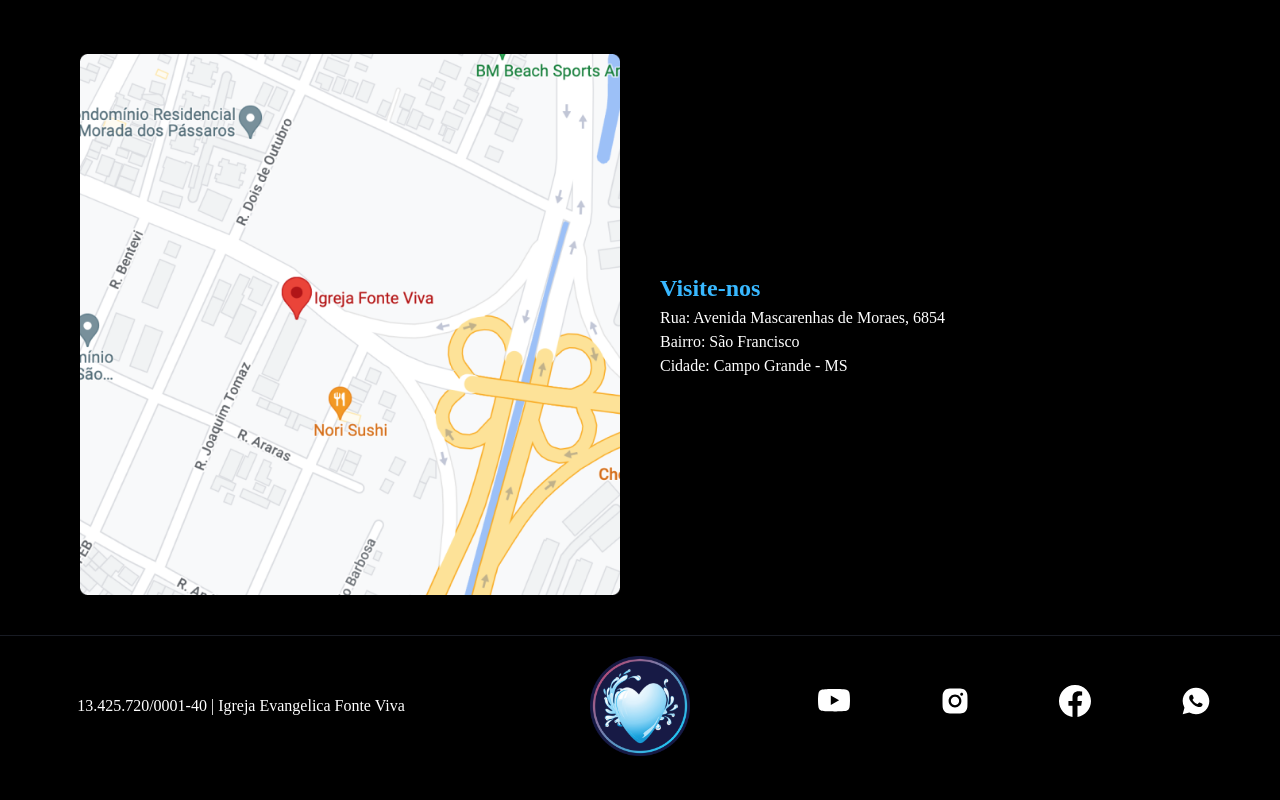
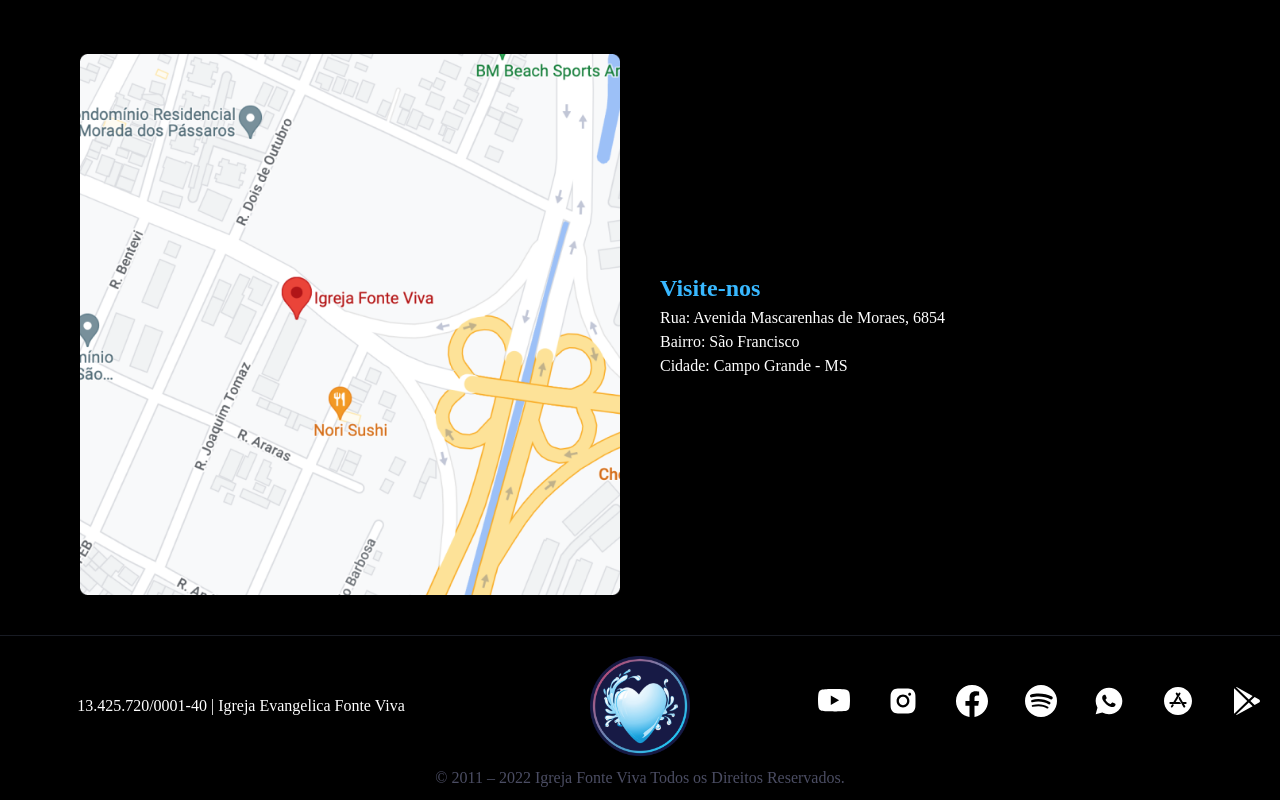
Before and after one commit to lcpsd/one-page-fonte-viva, a Next.js app: page / in a window 1280 px wide. Shown: the part 4423-5223 px from the top of the page. Before the commit the page ends 5199 px from the top, so only its background shows below. Built offline with nearby package versions, Linux system fonts and the light colour scheme; no server answers.

Commit message:
footer links update

```diff
--- a/src/components/Footer.tsx
+++ b/src/components/Footer.tsx
@@ -1,36 +1,45 @@
 import { Box, Flex, Icon, Img, Link, SimpleGrid, Text } from "@chakra-ui/react";
 import { AiFillInstagram } from "react-icons/ai";
-import { BsFacebook, BsYoutube } from "react-icons/bs";
+import { BsFacebook, BsSpotify, BsYoutube } from "react-icons/bs";
 import { RiWhatsappFill } from "react-icons/ri";
 import { FooterIcon } from "./FooterIcon";
+import {IoLogoAppleAppstore, IoLogoGooglePlaystore} from 'react-icons/io5'
 
 export function Footer(){
 
     return(
-        <Box borderTop="1px" borderTopColor="gray.900" w="100%">
+        <Flex borderTop="1px" borderTopColor="gray.900" w="100%" direction="column" align="center" p="10px">
             <Flex
             color="white"
             align="center"
             w="100%"
             maxW="1500px"
-            p="20px"
+            p="10px"
             mx="auto"
             direction={{base: "column", lg: "row"}}
             gap={{base: "40px", lg: "0px"}}>
                 <Text flex="3" textAlign="center">13.425.720/0001-40 | Igreja Evangelica Fonte Viva</Text>
                 <Img src="/logo.png" h="100px" w="100px" mx="8rem"/>
-                <SimpleGrid columns={4} spacing={{base: 100, lg: 10}} flex="3" fontSize="2rem">
+                <SimpleGrid columns={7} spacing={{base: 100, lg: 10}} flex="3" fontSize="2rem">
 
-                    <FooterIcon icon={BsYoutube} link=""/>
+                    <FooterIcon icon={BsYoutube} link="https://www.youtube.com/c/IgrejaFonteViva"/>
 
-                    <FooterIcon icon={AiFillInstagram} link=""/>
+                    <FooterIcon icon={AiFillInstagram} link="https://www.instagram.com/igrejafontevivaonline/"/>
 
-                    <FooterIcon icon={BsFacebook} link=""/>
+                    <FooterIcon icon={BsFacebook} link="https://www.facebook.com/IgrejaFonteViva"/>
 
-                    <FooterIcon icon={RiWhatsappFill} link=""/>
+                    <FooterIcon icon={BsSpotify} link="https://open.spotify.com/show/4udkQ3vEpq9quj9Wcnd2s9?si=2749b33bbd2f4761"/>
+
+                    <FooterIcon icon={RiWhatsappFill} link="https://api.whatsapp.com/send?phone=5567992221076&text=Oi"/>
+
+                    <FooterIcon icon={IoLogoAppleAppstore} link="https://apps.apple.com/br/app/igreja-fonte-viva/id1476545344"/>
+
+                    <FooterIcon icon={IoLogoGooglePlaystore} link="https://play.google.com/store/apps/details?id=com.inpeace.igrejafonteviva.campogrande"/>
 
                 </SimpleGrid>
             </Flex>
-        </Box>
+
+            <Text color="gray.600">© 2011 – {new Date().getFullYear()} Igreja Fonte Viva Todos os Direitos Reservados.</Text>
+        </Flex>
     )
 }
```
